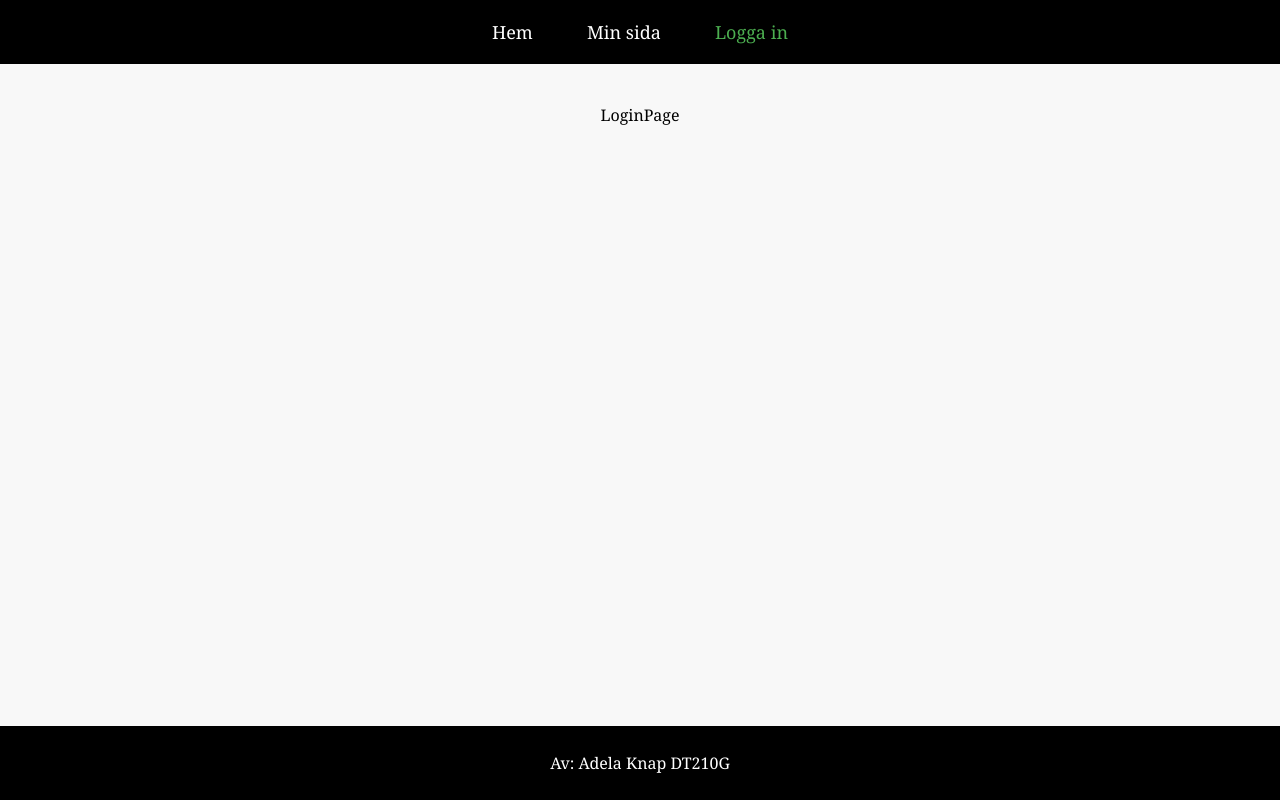
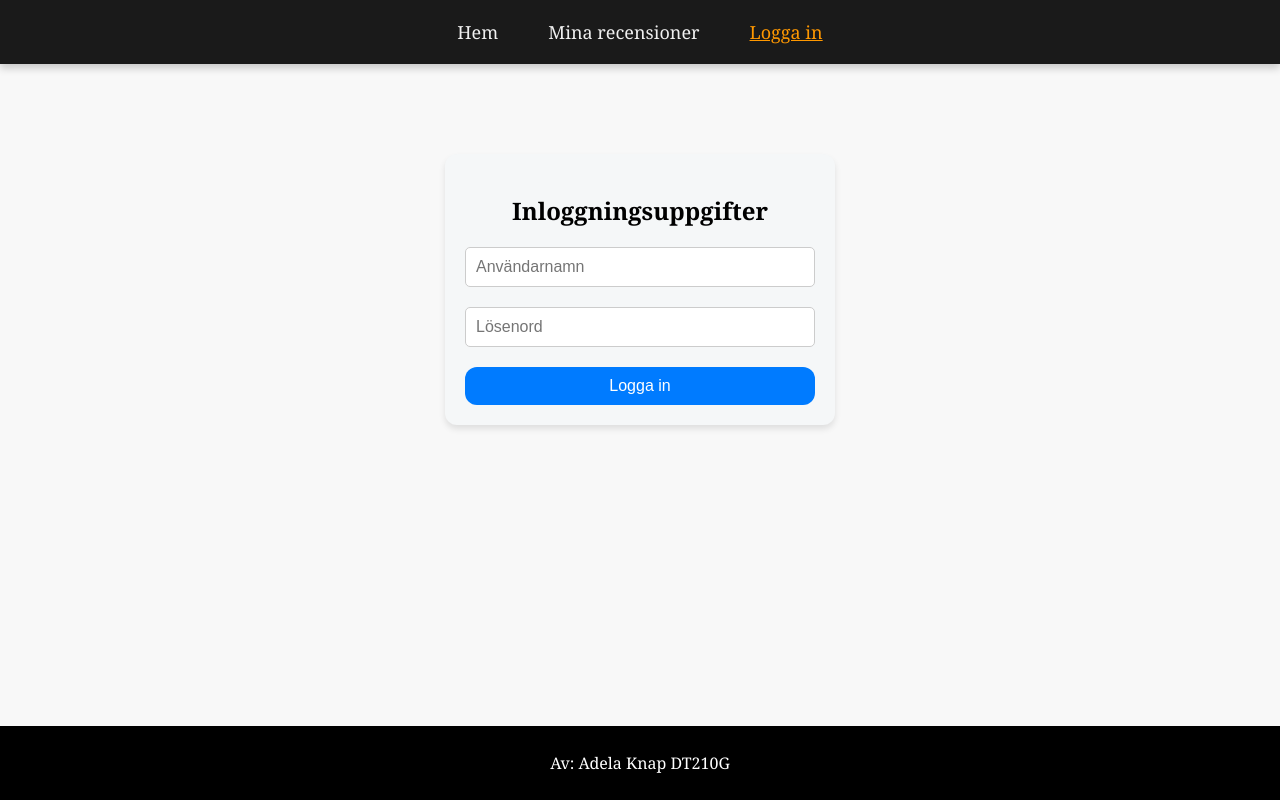
Before and after one commit to AdelaKnap/projekt_react_frontend, a React (Vite) app: page /login in a window 1280 px wide. Built offline with nearby package versions, Linux system fonts and the light colour scheme.

Commit message:
Skapar grundkod i loginPage och authContextType-filen

```diff
--- a/src/components/Header.css
+++ b/src/components/Header.css
@@ -1,43 +1,53 @@
 header {
-    background-color: black;
+    background-color: #1a1a1a;
     padding: 20px 0;
+    box-shadow: 0 4px 8px rgba(0, 0, 0, 0.2);
 }
 
 nav ul {
     list-style: none;
     display: flex;
     justify-content: center;
+    gap: 20px;
     padding: 0;
     margin: 0;
 }
 
 nav ul li {
-    margin: 0 15px;
+    position: relative;
 }
 
 nav ul li a {
-    color: white;
+    color: #f0f0f0;
     text-decoration: none;
     font-size: 18px;
-    padding: 8px 12px;
+    padding: 10px 15px;
+    transition: color 0.3s ease-in-out;
 }
 
-nav ul li a:hover,
 nav ul li .active {
-    color: #4CAF50;
+    color: #ff9800;
+    text-decoration: underline;
+}
+
+nav ul li a:hover {
+    color: #ff9800;
+    text-decoration: none;
 }
 
 button {
-    background-color: #03b709;
+    background-color: #ff9800;
     color: white;
     border: none;
-    padding: 5px 9px;
-    border-radius: 8px;
+    padding: 8px 15px;
+    border-radius: 6px;
     font-size: 16px;
     cursor: pointer;
+    transition: all 0.3s ease-in-out;
 }
 
 button:hover {
-    background-color: black;
-    color: red;
+    background-color: white;
+    color: #ff9800;
+    border: 1px solid #ff9800;
 }
--- a/src/components/Header.tsx
+++ b/src/components/Header.tsx
@@ -14,7 +14,7 @@ const Header = () => {
                     </li>
                     <li>
                         <NavLink to="/profile" className={({ isActive }) => (isActive ? "active" : "")}>
-                            Min sida
+                            Mina recensioner
                         </NavLink>
                     </li>
                     <li>
--- a/src/pages/LoginPage.tsx
+++ b/src/pages/LoginPage.tsx
@@ -1,9 +1,46 @@
-
+import { useState } from "react";
+import "./css/LoginPage.css";
 
 const LoginPage = () => {
+    const [username, setUsername] = useState("");
+    const [password, setPassword] = useState("");
+    const [error, setError] = useState("");
+
+    const handleSubmit = (e: React.FormEvent<HTMLFormElement>) => {
+        e.preventDefault();
+        setError("");
+        console.log("Inloggning:", { username, password });
+
+        // Anrop här sen
+    };
+
     return (
-        <div>LoginPage</div>
-    )
-}
+        <div className="login-container">
+            <h2>Inloggningsuppgifter</h2>
 
-export default LoginPage
+            <form onSubmit={handleSubmit} className="login-form">
+                {error && (
+                    <div className="errorMessage">{error}</div>
+                )}
+
+                <input
+                    type="text"
+                    placeholder="Användarnamn"
+                    value={username}
+                    onChange={(e) => setUsername(e.target.value)}
+                    required
+                />
+                <input
+                    type="password"
+                    placeholder="Lösenord"
+                    value={password}
+                    onChange={(e) => setPassword(e.target.value)}
+                    required
+                />
+                <button type="submit">Logga in</button>
+            </form>
+        </div>
+    );
+};
+
+export default LoginPage;
--- /dev/null
+++ b/src/pages/css/LoginPage.css
@@ -0,0 +1,47 @@
+.login-container {
+    width: 350px;
+    margin: 50px auto;
+    text-align: center;
+    padding: 20px;
+    border-radius: 12px;
+    background: #f5f7f8;
+    box-shadow: 0px 4px 6px rgba(0, 0, 0, 0.1);
+}
+
+.login-form {
+    display: flex;
+    flex-direction: column;
+    gap: 20px;
+}
+
+.login-form input {
+    padding: 10px;
+    font-size: 16px;
+    border: 1px solid #ccc;
+    border-radius: 5px;
+}
+
+.login-form button {
+    padding: 10px;
+    font-size: 16px;
+    color: white;
+    background-color: #007bff;
+    border: none;
+    border-radius: 12px;
+    cursor: pointer;
+}
+
+.login-form button:hover {
+    background-color: #0056b3;
+}
+
+.errorMessage {
+    background-color: #f8d7da;
+    color: #721c24;
+    padding: 10px;
+    border-radius: 5px;
+    margin-bottom: 15px;
+    font-size: 14px;
+    text-align: center;
+    border: 1px solid #f5c6cb;
+}
```
Also changed, not shown: src/types/auth.types.ts (added, +22 -0 lines).
